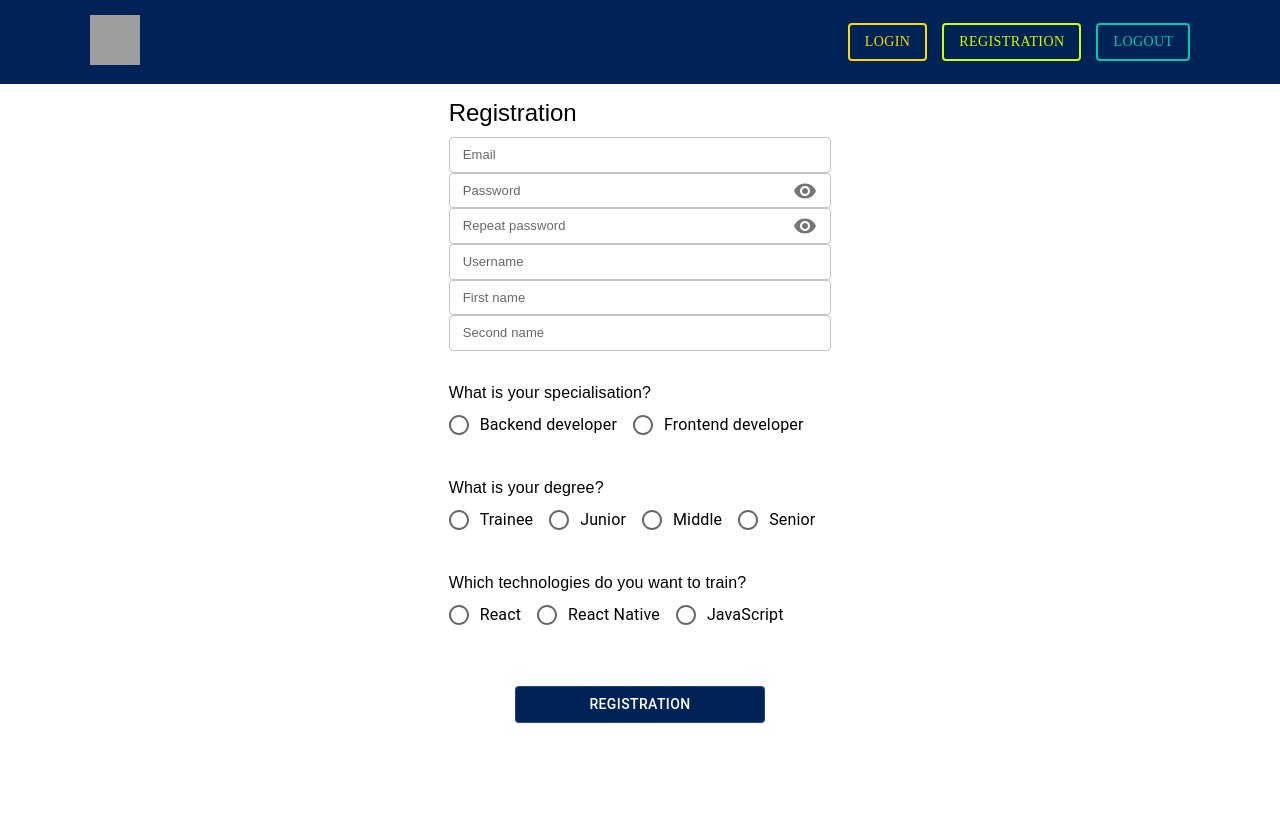
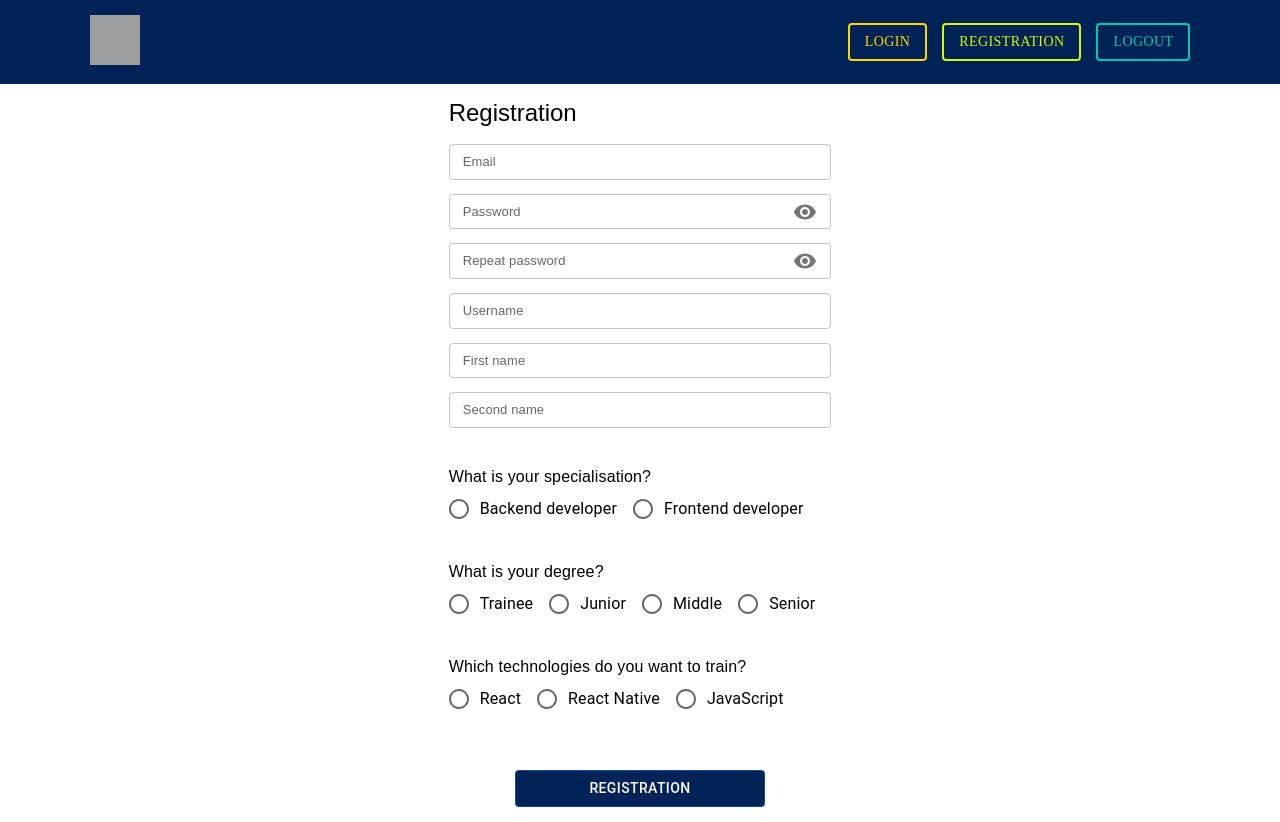
Before and after one commit to VeronikaMishkovec/interview_frontend_next, a Next.js app: page /registration in a window 1280 px wide. Before the commit the page ends 800 px from the top, so only its background shows below. Built offline with nearby package versions, Linux system fonts and the light colour scheme; grey boxes are pictures that could not be loaded.

Commit message:
fix: input margins

```diff
--- a/components/IInput/style.module.scss
+++ b/components/IInput/style.module.scss
@@ -1,5 +1,5 @@
 .inputContainer {
-  margin: 7px 0;
+  margin: 7px 0 !important;
   width: 100%;
 }
 
```
